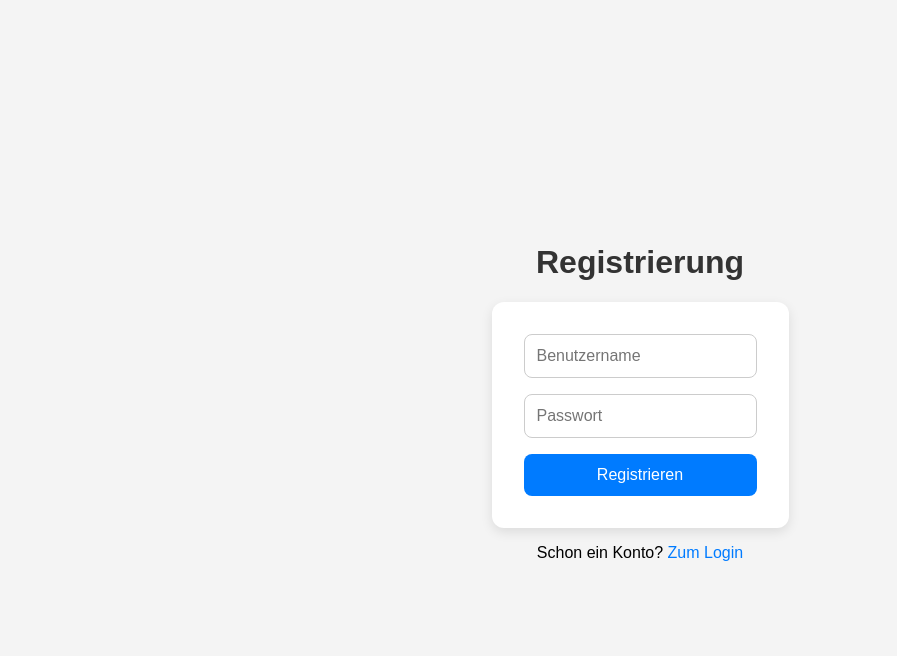
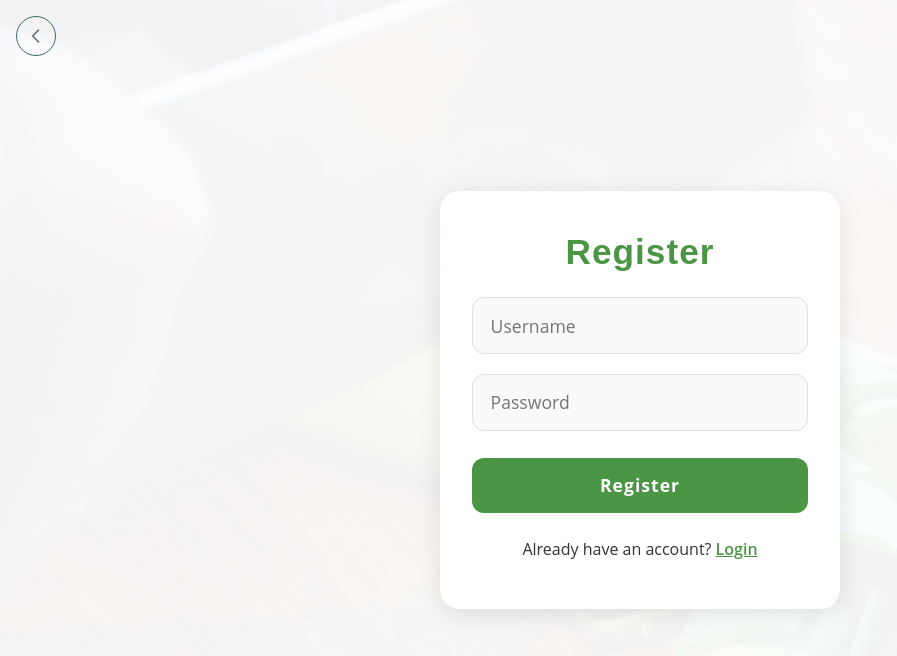
Before and after one commit to KilianFroschauer/MealWhiz, a website: page pages/register.html in a window 1280 px wide. Shown: the whole page, without its empty margins (0-897 px from the left). Drawn offline with Linux system fonts and the light colour scheme.

Commit message:
update login/register css + back button

```diff
--- /dev/null
+++ b/assets/css/login.css
@@ -0,0 +1,94 @@
+body {
+  min-height: 100vh;
+  background: linear-gradient(rgba(255,255,255,0.95), rgba(255,255,255,0.95)), url('../img/hero-knife-cutting-pixabay.jpg') center/cover no-repeat;
+  display: flex;
+  align-items: center;
+  justify-content: center;
+}
+
+.login-register-container {
+  background: #fff;
+  border-radius: 1.25rem;
+  box-shadow: 0 4px 24px rgba(0,0,0,0.10);
+  padding: 2.5rem 2rem 2rem 2rem;
+  max-width: 400px;
+  width: 100%;
+  margin: 2rem auto;
+  display: flex;
+  flex-direction: column;
+  align-items: center;
+}
+
+.login-register-container h1 {
+  font-family: 'K2D', 'Raleway', Arial, sans-serif;
+  font-weight: 900;
+  color: var(--bs-primary, #ffb524);
+  margin-bottom: 1.5rem;
+  font-size: 2.2rem;
+  letter-spacing: 1px;
+}
+
+.login-register-container form {
+  width: 100%;
+  display: flex;
+  flex-direction: column;
+  gap: 1.2rem;
+}
+
+.login-register-container input[type="text"],
+.login-register-container input[type="password"] {
+  border-radius: 0.75rem;
+  border: 1px solid #e0e0e0;
+  padding: 0.9rem 1.1rem;
+  font-size: 1.1rem;
+  background: #f8f9fa;
+  transition: border-color 0.2s;
+}
+
+.login-register-container input:focus {
+  border-color: var(--bs-primary, #ffb524);
+  outline: none;
+  background: #fff;
+}
+
+.login-register-container button[type="submit"] {
+  background: var(--bs-primary, #ffb524);
+  color: #fff;
+  border: none;
+  border-radius: 0.75rem;
+  padding: 0.9rem 1.1rem;
+  font-size: 1.1rem;
+  font-weight: 700;
+  letter-spacing: 1px;
+  transition: background 0.2s;
+  margin-top: 0.5rem;
+}
+
+.login-register-container button[type="submit"]:hover {
+  background: #e6a91e;
+}
+
+.login-register-container p {
+  text-align: center;
+  margin-top: 1.5rem;
+  color: #333;
+}
+
+.login-register-container a {
+  color: var(--bs-primary, #ffb524);
+  text-decoration: underline;
+  font-weight: 600;
+}
+
+.login-register-container a:hover {
+  color: #e6a91e;
+}
+
+@media (max-width: 500px) {
+  .login-register-container {
+    padding: 1.2rem 0.5rem 1.5rem 0.5rem;
+  }
+  .login-register-container h1 {
+    font-size: 1.5rem;
+  }
+}
--- a/pages/register.html
+++ b/pages/register.html
@@ -1,89 +1,25 @@
 <!DOCTYPE html>
-<html lang="de">
+<html lang="en">
     <head>
         <meta charset="UTF-8" />
-        <title>Registrieren</title>
-        <style>
-            * {
-                box-sizing: border-box;
-                font-family: Arial, sans-serif;
-            }
-
-            body {
-                background: #f4f4f4;
-                display: flex;
-                justify-content: center;
-                align-items: center;
-                height: 100vh;
-                margin: 0;
-            }
-
-            form {
-                background: #ffffff;
-                padding: 2rem;
-                border-radius: 12px;
-                box-shadow: 0 4px 12px rgba(0, 0, 0, 0.1);
-                width: 100%;
-                max-width: 400px;
-                display: flex;
-                flex-direction: column;
-                gap: 1rem;
-            }
-
-            h1 {
-                text-align: center;
-                color: #333;
-            }
-
-            input {
-                padding: 0.75rem;
-                border: 1px solid #ccc;
-                border-radius: 8px;
-                font-size: 1rem;
-                width: 100%;
-            }
-
-            button {
-                background-color: #007bff;
-                color: white;
-                padding: 0.75rem;
-                border: none;
-                border-radius: 8px;
-                font-size: 1rem;
-                cursor: pointer;
-                transition: background-color 0.3s ease;
-            }
-
-            button:hover {
-                background-color: #0056b3;
-            }
-
-            p {
-                text-align: center;
-                margin-top: 1rem;
-            }
-
-            a {
-                color: #007bff;
-                text-decoration: none;
-            }
-
-            a:hover {
-                text-decoration: underline;
-            }
-        </style>
+        <title>Register</title>
+        <link href="../assets/css/bootstrap.min.css" rel="stylesheet">
+        <link href="../assets/css/style.css" rel="stylesheet">
+        <link href="../assets/css/login.css" rel="stylesheet">
     </head>
     <body>
-        <div>
-            <h1>Registrierung</h1>
+        <div class="login-register-container">
+            <button onclick="window.history.back()" class="btn btn-outline-secondary position-absolute top-0 start-0 m-3" style="width: 40px; height: 40px; border-radius: 50%; padding: 0; display: flex; align-items: center; justify-content: center;">
+                <svg xmlns="http://www.w3.org/2000/svg" width="20" height="20" fill="none" viewBox="0 0 24 24"><path stroke="#6c757d" stroke-width="2" stroke-linecap="round" stroke-linejoin="round" d="M15 19l-7-7 7-7"/></svg>
+            </button>
+            <h1>Register</h1>
             <form id="register-form">
-                <input type="text" name="username" placeholder="Benutzername" required />
-                <input type="password" name="password" placeholder="Passwort" required />
-                <button type="submit">Registrieren</button>
+                <input type="text" name="username" placeholder="Username" required />
+                <input type="password" name="password" placeholder="Password" required />
+                <button type="submit">Register</button>
             </form>
-            <p>Schon ein Konto? <a href="./login.html">Zum Login</a></p>
+            <p>Already have an account? <a href="./login.html">Login</a></p>
         </div>
-
         <script src="/assets/js/auth.js"></script>
     </body>
 </html>
```
Also changed, not shown: pages/login.html (+11 -75 lines).
